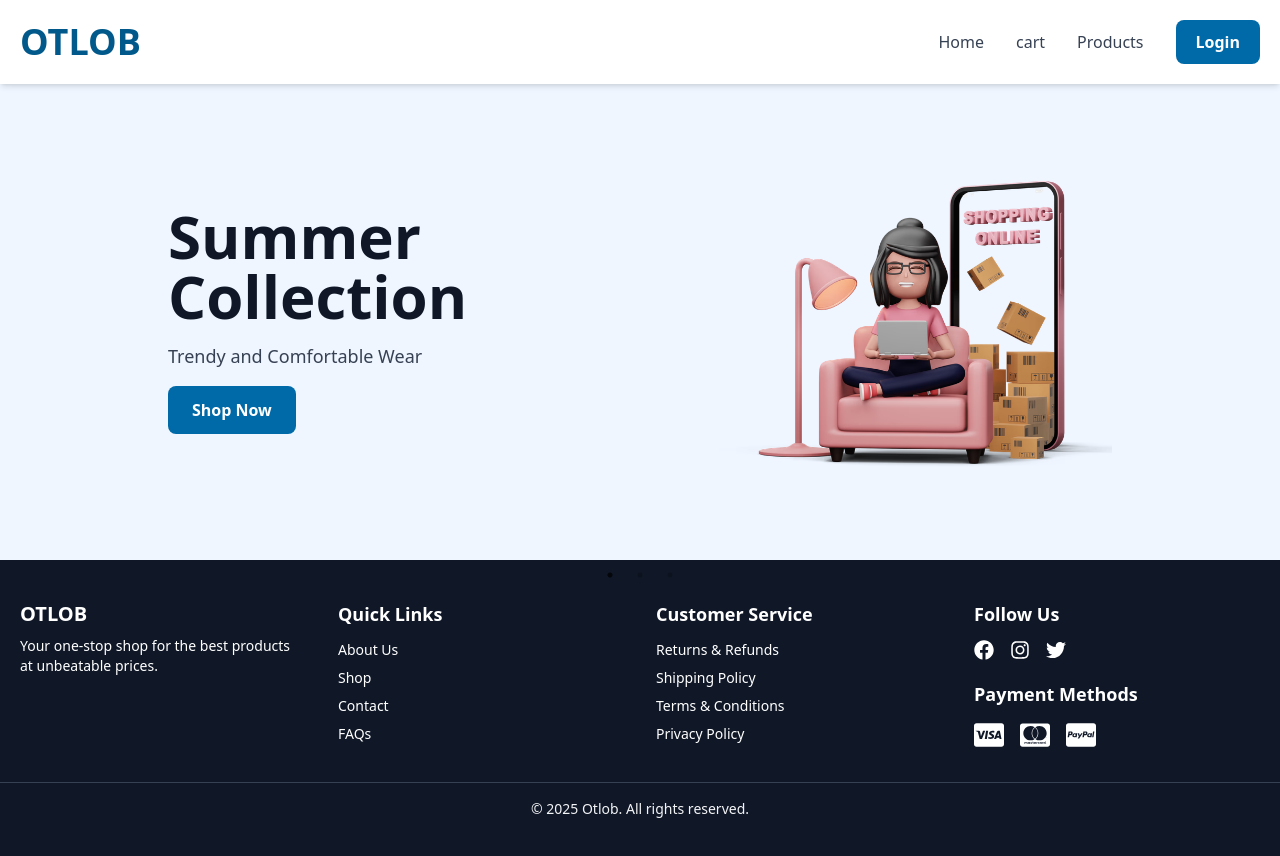
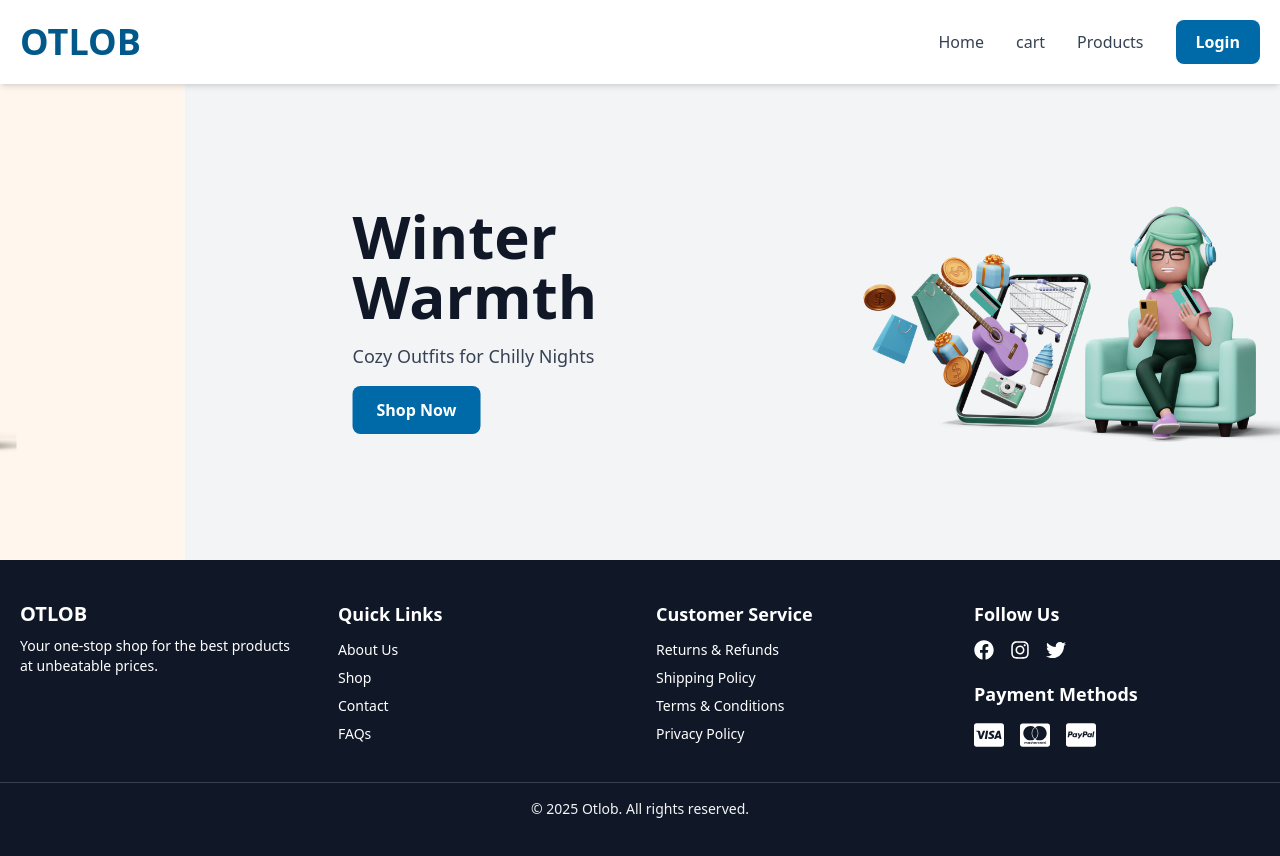
Before and after one commit to polamounir/otlob, a React (Vite) app: page / in a window 1280 px wide. Shown: the top 856 px of the page. Built offline with nearby package versions, Linux system fonts and the light colour scheme.

Commit message:
improve landSlider accessibility

```diff
--- a/src/components/home/LandSlider.tsx
+++ b/src/components/home/LandSlider.tsx
@@ -32,15 +32,27 @@ const slidesData: SlideData[] = [
 
 export default function LandSlider() {
 const settings = {
-    dots: true, // Show dots for better navigation
+  dots: false,
   infinite: true,
   speed: 500,
   slidesToShow: 1,
   slidesToScroll: 1,
   autoplay: true,
-    autoplaySpeed: 5000, // Increased for better UX
+  autoplaySpeed: 2000,
   lazyLoad: "ondemand" as const,
   arrows: false,
+  accessibility: true,
+  beforeChange: (current: number, next: number) => {
+    document.querySelectorAll(".slick-slide").forEach((slide, index) => {
+      const isActive = index === next;
+      slide.setAttribute("aria-hidden", isActive ? "false" : "true");
+
+      // Disable buttons/links in hidden slides
+      slide.querySelectorAll("button, a").forEach((el) => {
+        el.setAttribute("tabindex", isActive ? "0" : "-1");
+      });
+    });
+  },
 };
 
   return (
--- a/src/index.css
+++ b/src/index.css
@@ -4,3 +4,7 @@
   src: url("/fonts/slick.woff") format("woff");
   font-display: swap;
 }
+.slick-slide[aria-hidden="true"] button,
+.slick-slide[aria-hidden="true"] a {
+  display: none !important;
+}
```
Lines whose indentation alone changed are shown as unchanged.
